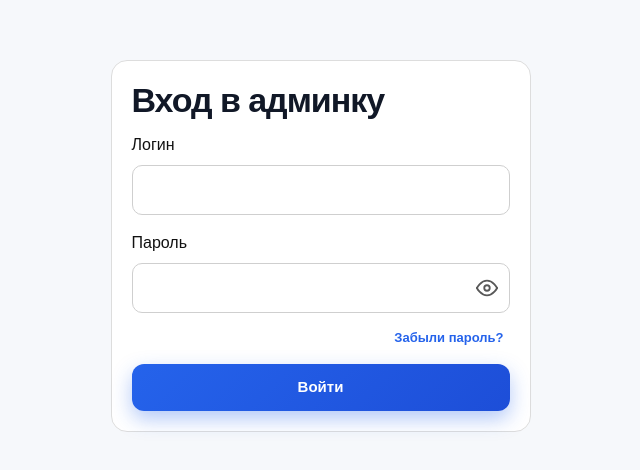
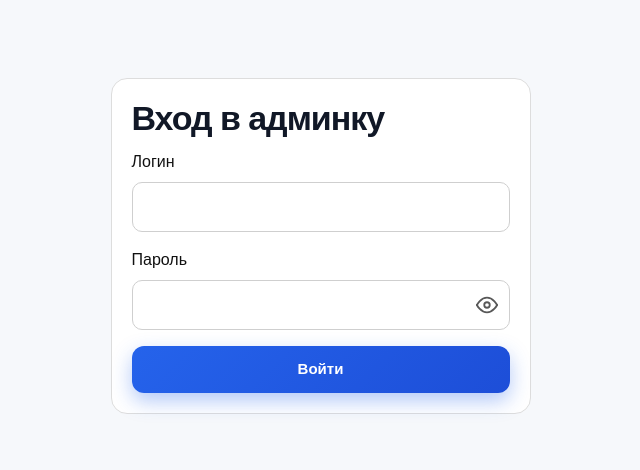
Before and after one commit to Ichetov/StandZone, a React (Vite) app in the folder my-app/client/: page /admin/login in a window 1280 px wide. Shown: the part 154-624 px from the top of the page, without its empty margins (312-952 px from the left). Built offline with nearby package versions, Linux system fonts and the light colour scheme; no server answers.

Commit message:
fix(client): update login form behavior

```diff
--- a/my-app/client/src/features/auth/ui/LoginForm.tsx
+++ b/my-app/client/src/features/auth/ui/LoginForm.tsx
@@ -87,13 +87,13 @@ export const LoginForm = () => {
             />
           </div>
 
-          <button
+          {/* <button
             type="button"
             className={styles.forgot}
             onClick={() => setIsResetModalOpen(true)}
           >
             Забыли пароль?
-          </button>
+          </button> */}
         </div>
 
         {errorText && <div className={styles.error}>{errorText}</div>}
@@ -103,7 +103,7 @@ export const LoginForm = () => {
         </button>
       </form>
 
-      {isResetModalOpen && (
+      {/* {isResetModalOpen && (
         <div className={styles.modalOverlay}>
           <div className={styles.modal}>
             <h2 className={styles.modalTitle}>Восстановление пароля</h2>
@@ -142,7 +142,7 @@ export const LoginForm = () => {
             </div>
           </div>
         </div>
-      )}
+      )} */}
     </>
   )
 }
```
